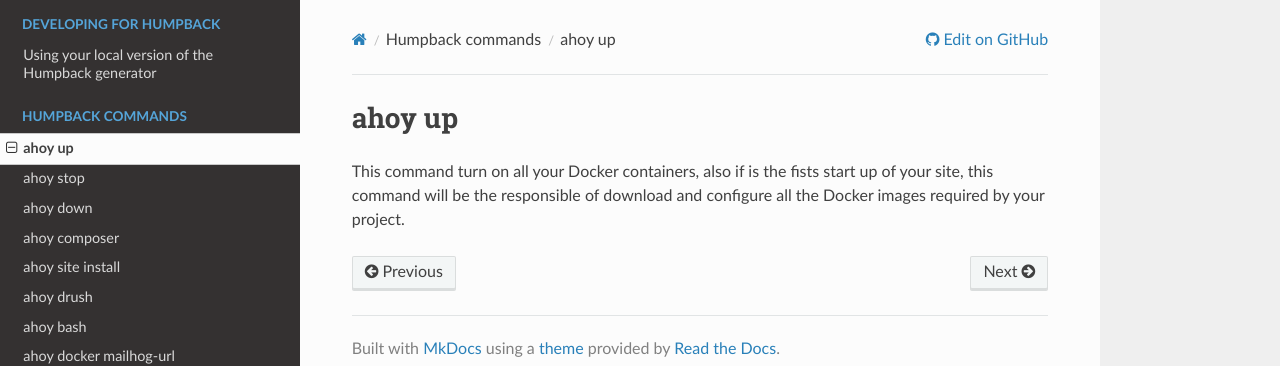
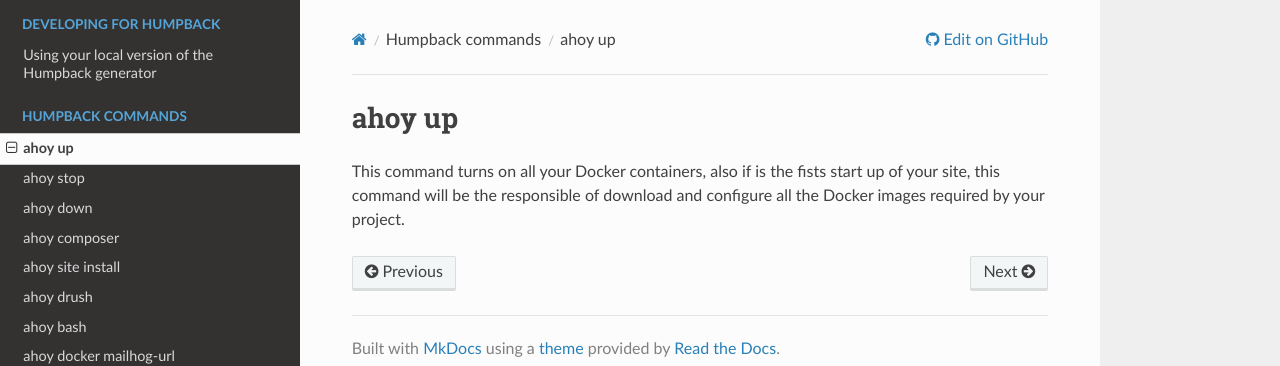
Before and after one commit to humpbackdev/humpback-docs, an MkDocs documentation site: the page built from docs/humpback-commands/ahoy-up.md, in a window 1280 px wide. Shown: the top 366 px of the page. Built offline with MkDocs 1.6.1, drawn with Linux system fonts in a browser that asks for light colours; nearby versions of some CDN libraries; old or Windows-style settings are respelled for this version of MkDocs.

Commit message:
Grammar correction in ahoy up and ahoy stop commands.

```diff
--- a/docs/humpback-commands/ahoy-up.md
+++ b/docs/humpback-commands/ahoy-up.md
@@ -1,2 +1,2 @@
 # ahoy up
-This command turn on all your Docker containers, also if is the fists start up of your site, this command will be the responsible of download and configure all the Docker images required by your project.
+This command turns on all your Docker containers, also if is the fists start up of your site, this command will be the responsible of download and configure all the Docker images required by your project.
```
Also changed, not shown: docs/humpback-commands/ahoy-stop.md (+1 -1 lines).
